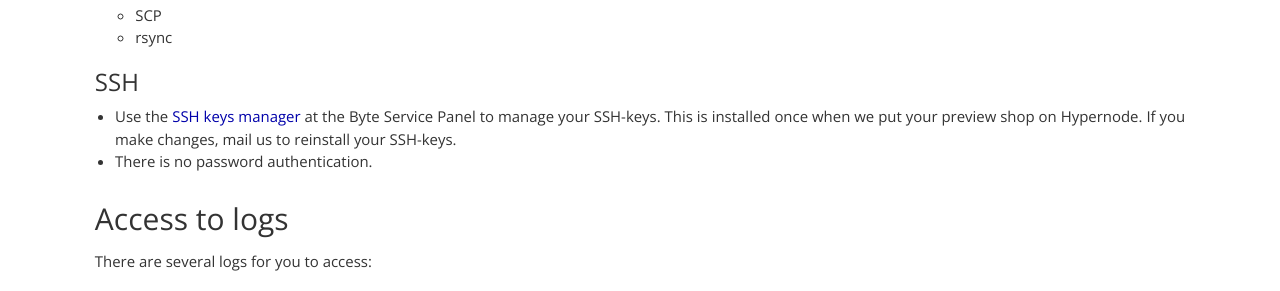
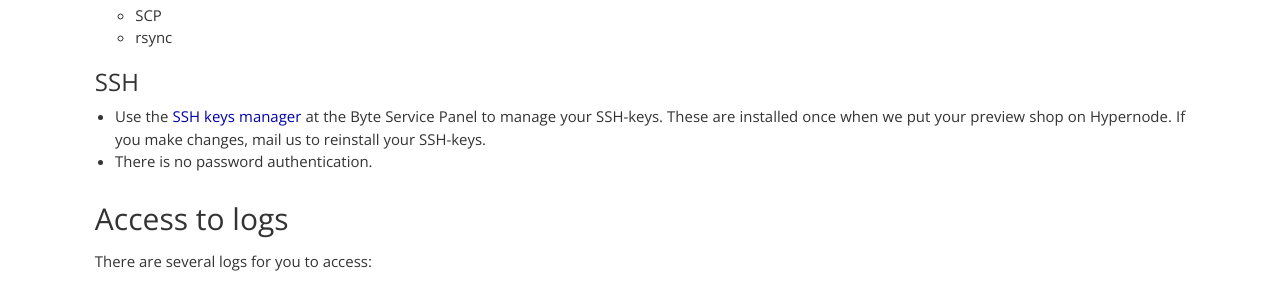
Before and after one commit to damnlie/hypernode.github.io, a Jekyll site: the page built from _posts/2014-02-12-using-the-hypernode-application-node.md, in a window 1280 px wide and 900 px high. Shown: the part 418-709 px from the top of the window. Built offline with Jekyll 4.4.1, drawn with Linux system fonts in a browser that asks for light colours; nearby versions of some CDN libraries; Markdown is read by kramdown in place of the engine named in the settings.

Commit message:
Typo: plural makes "these"

```diff
--- a/_posts/2014-02-12-using-the-hypernode-application-node.md
+++ b/_posts/2014-02-12-using-the-hypernode-application-node.md
@@ -18,7 +18,7 @@
 
 ### SSH
 
-* Use the [SSH keys manager](https://service.byte.nl/sshkeymanager/) at the Byte Service Panel to manage your SSH-keys. This is installed once when we put your preview shop on Hypernode. If you make changes, mail us to reinstall your SSH-keys.
+* Use the [SSH keys manager](https://service.byte.nl/sshkeymanager/) at the Byte Service Panel to manage your SSH-keys. These are installed once when we put your preview shop on Hypernode. If you make changes, mail us to reinstall your SSH-keys.
 * There is no password authentication.
 
 
```
